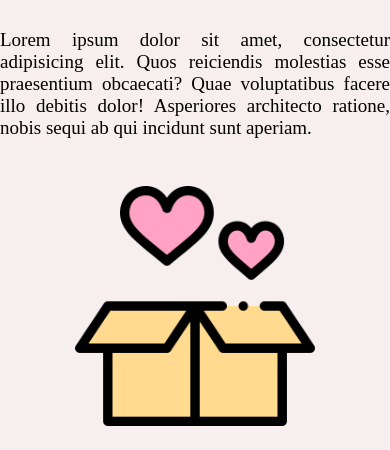
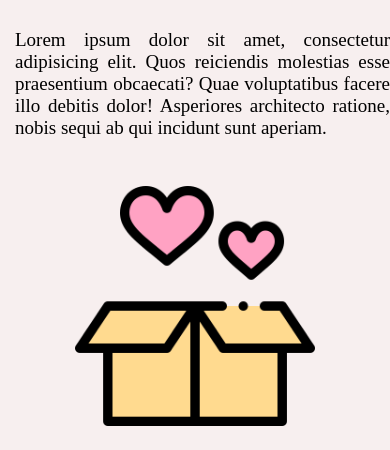
Before and after one commit to BelenMarquez1812/envioDeProducto, a plain HTML site: page index.html in a window 390 px wide. Shown: the part 394-844 px from the top of the page. Drawn offline with Linux system fonts and the light colour scheme; a web font is replaced by a local one.

Commit message:
modificacion de margen

```diff
--- a/inicioDeProducto.css
+++ b/inicioDeProducto.css
@@ -142,6 +142,12 @@ p {
     font-size: 19px;
 }
 
+@media (max-width:900px) {
+    p {
+        margin-left: 20px;
+    }
+}
+
 #video1 {
     display: flex;
     align-items: center;
```
